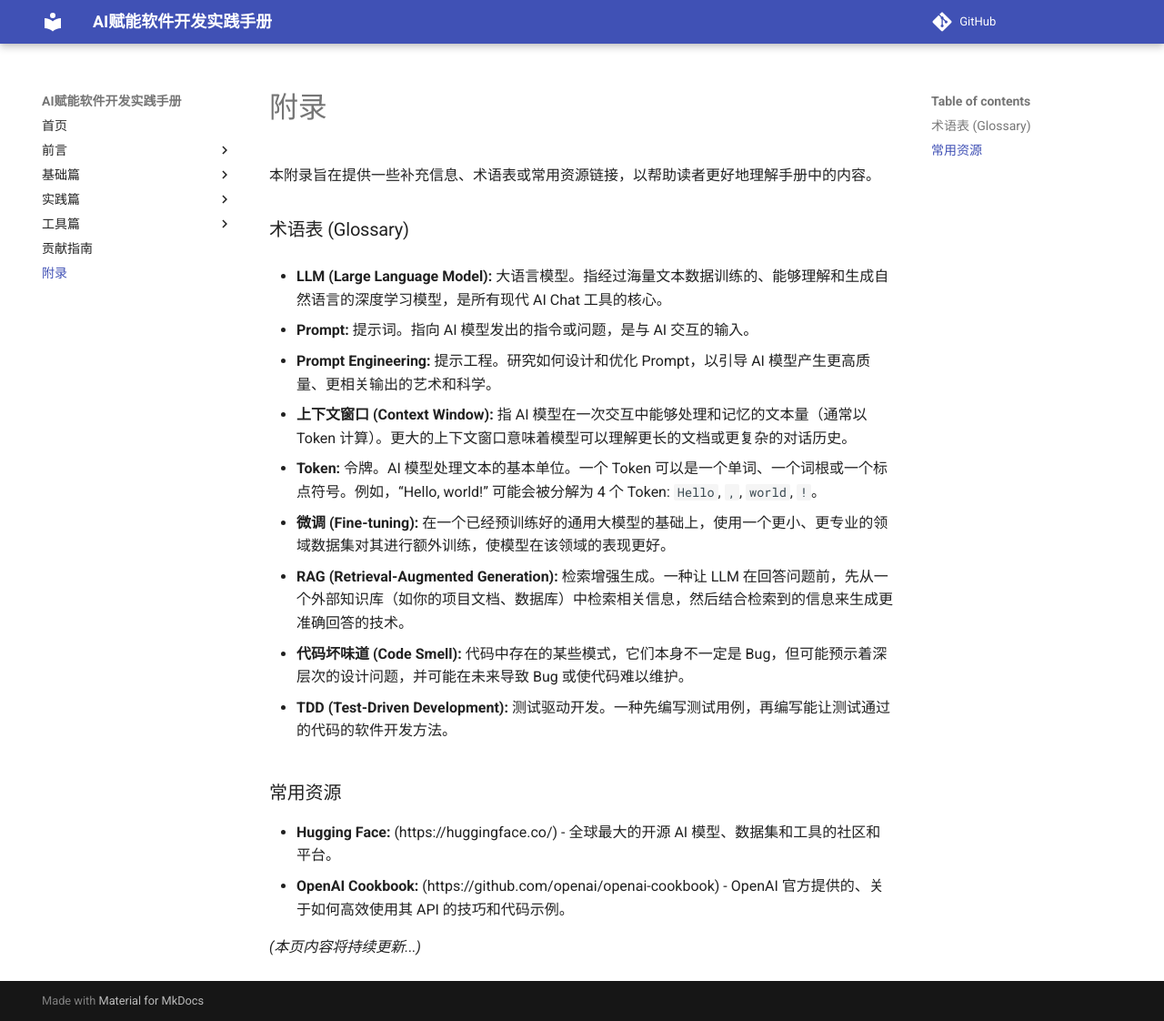
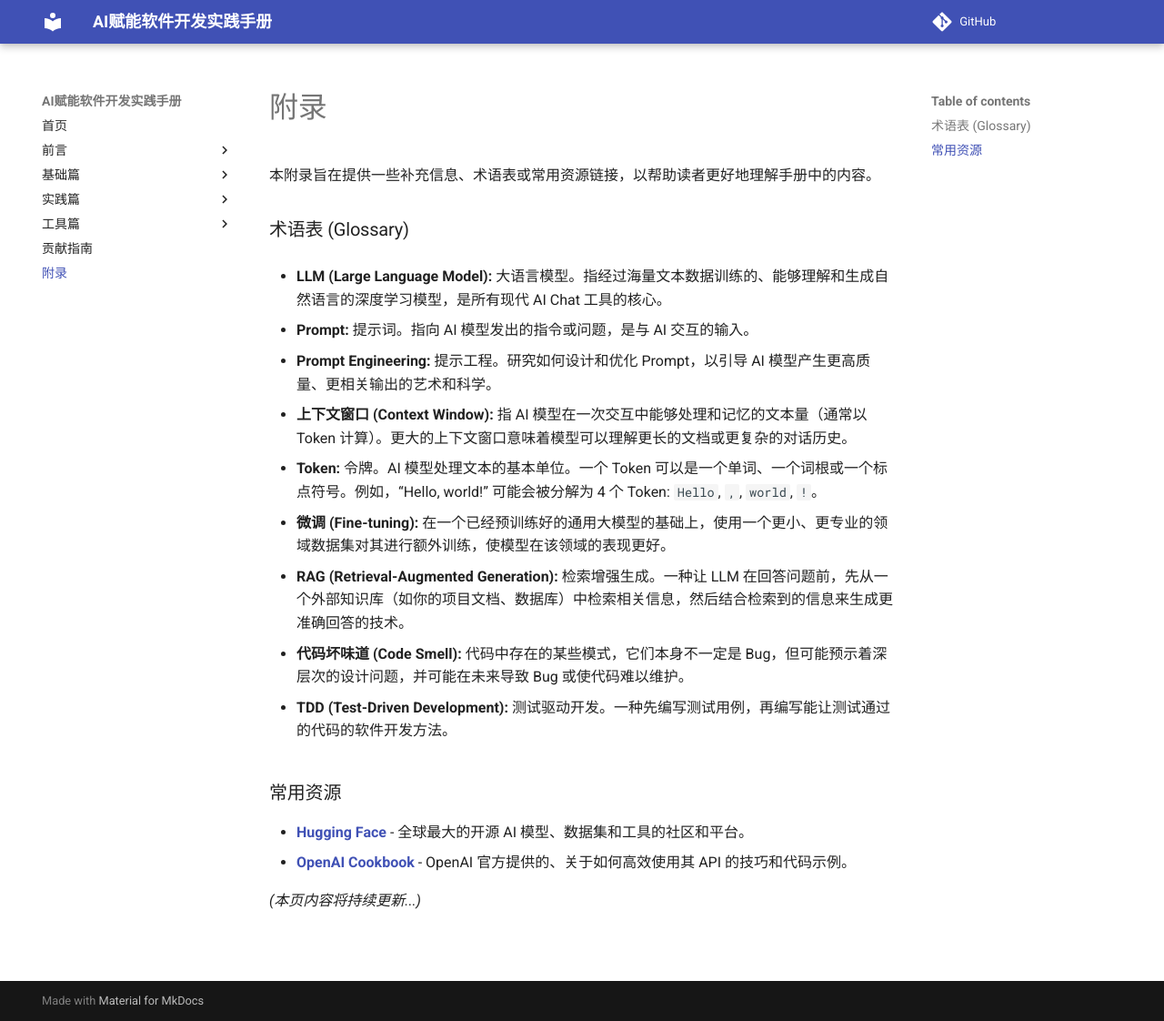
Before and after one commit to havvk/awesome-ai-development, an MkDocs documentation site: the page built from docs/05-Appendix/README.md, in a window 1280 px wide and 1122 px high. Shown: the whole window at 91% size. Built offline with MkDocs 1.6.1 and Material for MkDocs 9.7.7, drawn with Linux system fonts in a browser that asks for light colours; comment, search, counter and statistics services are not loaded.

Commit message:
fix(docs): Let urls be links

```diff
--- a/docs/05-Appendix/README.md
+++ b/docs/05-Appendix/README.md
@@ -24,7 +24,7 @@
 
 ### 常用资源
 
-*   **Hugging Face:** (https://huggingface.co/) - 全球最大的开源 AI 模型、数据集和工具的社区和平台。
-*   **OpenAI Cookbook:** (https://github.com/openai/openai-cookbook) - OpenAI 官方提供的、关于如何高效使用其 API 的技巧和代码示例。
+*   [**Hugging Face**](https://huggingface.co/) - 全球最大的开源 AI 模型、数据集和工具的社区和平台。
+*   [**OpenAI Cookbook**](https://github.com/openai/openai-cookbook) - OpenAI 官方提供的、关于如何高效使用其 API 的技巧和代码示例。
 
 *(本页内容将持续更新...)*
```
Also changed, not shown: docs/03-Tooling/01-local-deployment.md (+2 -2 lines).
